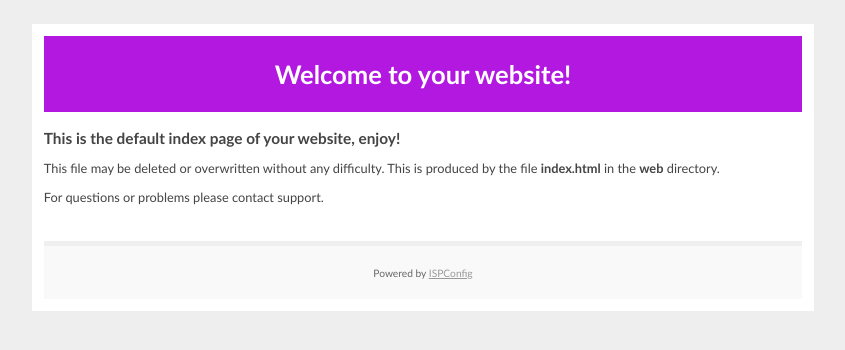
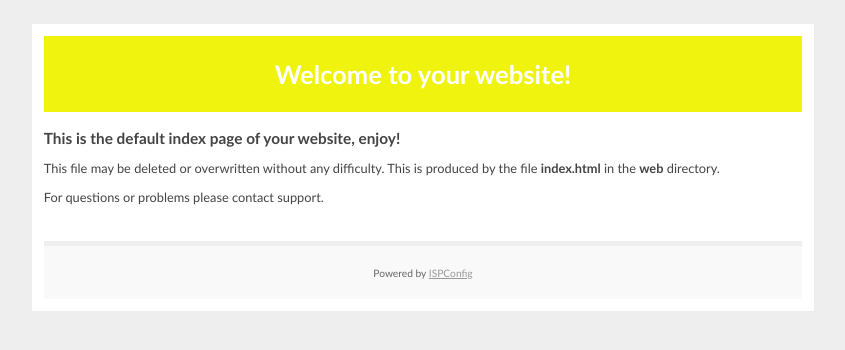
Before and after one commit to manicmoddin/manic-web-services, a plain HTML site: page index.html in a window 1280 px wide. Shown: the whole page, without its empty margins (217-1062 px from the left). Drawn offline with Linux system fonts and the light colour scheme.

Commit message:
Changed to Yellow

```diff
--- a/index.html
+++ b/index.html
@@ -25,7 +25,7 @@
         padding: 6px ;
         text-align: center;
     }
-    .header{ background-color: #b218e0; color: #FFFFFF; }
+    .header{ background-color: #eff30d; color: #FFFFFF; }
     #content {
         padding: 4px 0 24px 0;
     }
```
